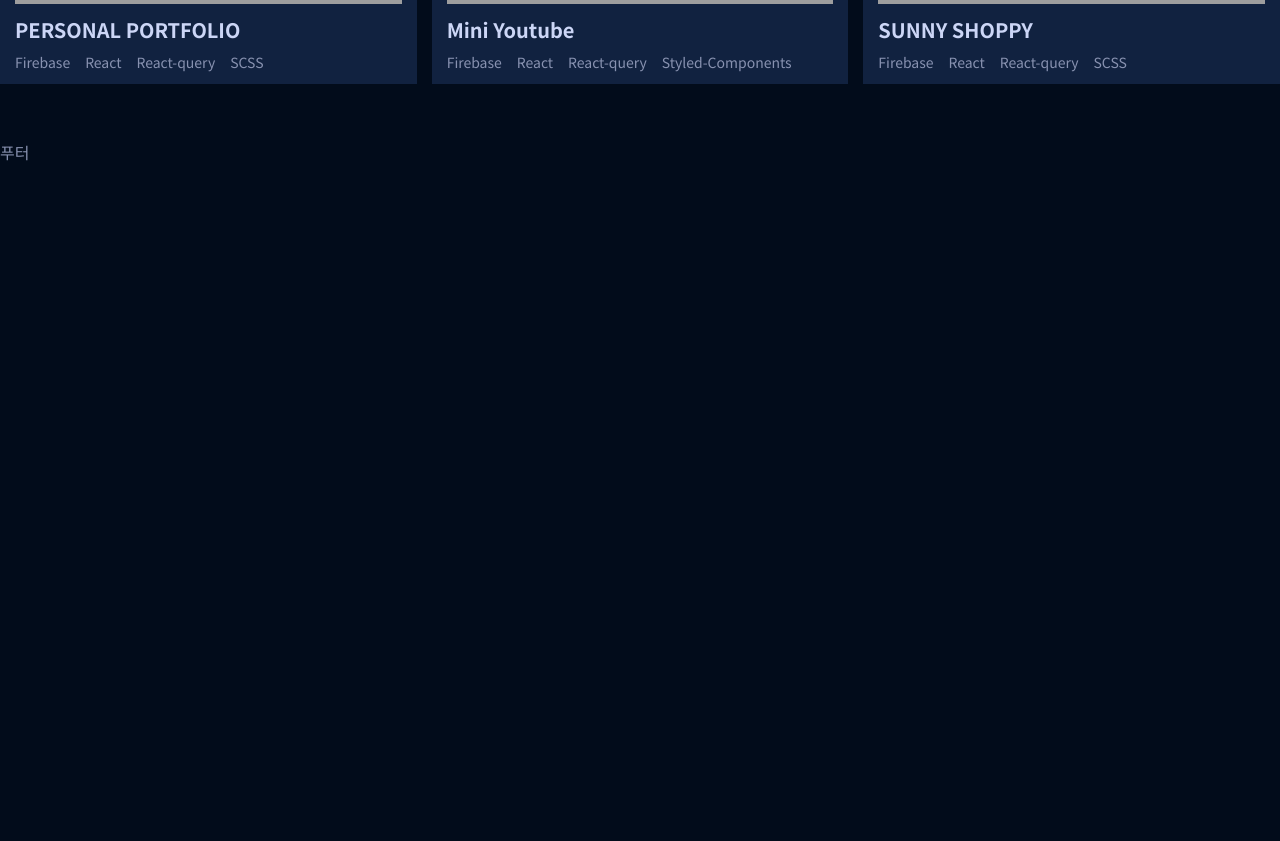
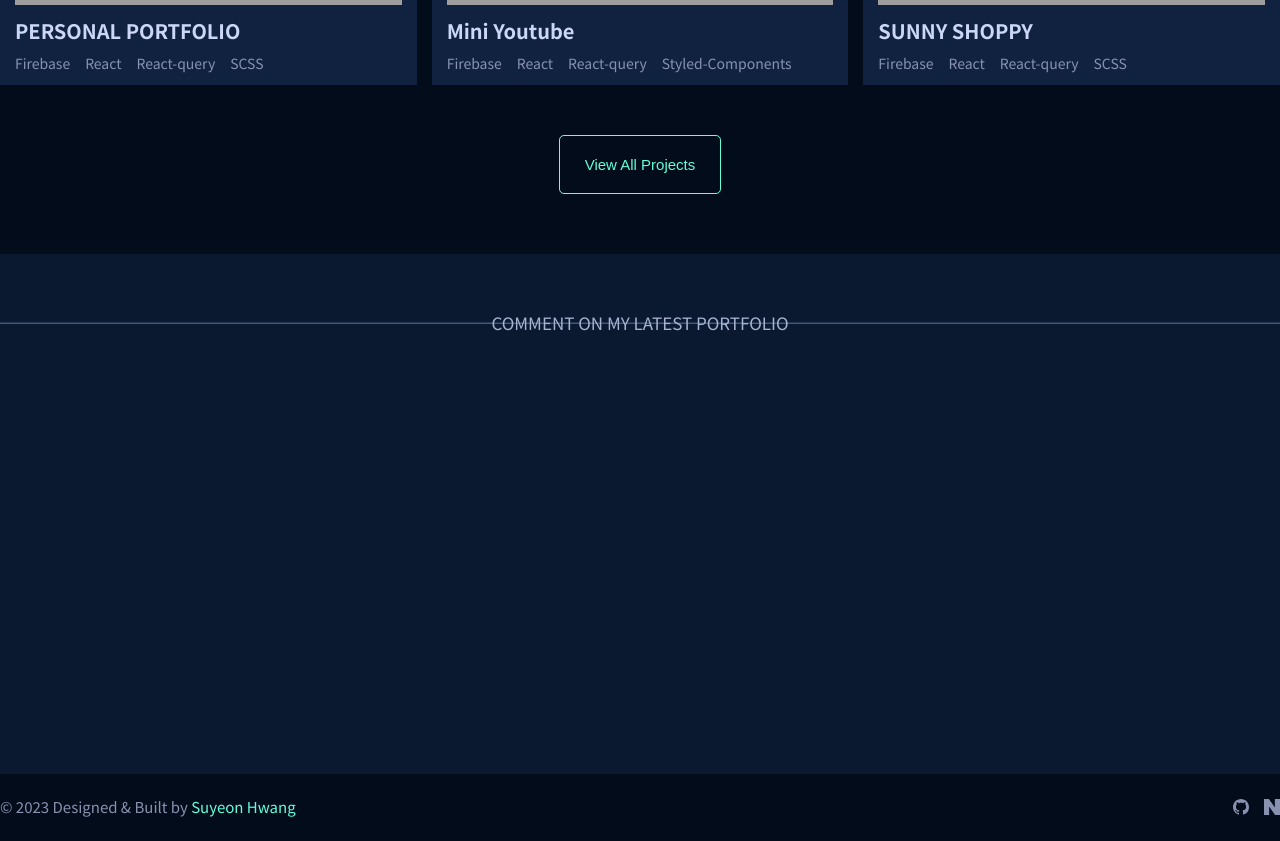
Before and after one commit to heysunny612/portfolio.v2, a React (Vite) app: page / in a window 1280 px wide. Shown: the part 1100-1941 px from the top of the page. Before the commit the page ends 1264 px from the top, so only its background shows below. Built offline with nearby package versions, Linux system fonts and the light colour scheme; grey boxes are pictures that could not be loaded.

Commit message:
Add: footer UI 구현

```diff
--- a/src/components/Button/Button.scss
+++ b/src/components/Button/Button.scss
@@ -6,6 +6,7 @@
   border-radius: 5px;
   cursor: pointer;
   transition: $transition;
+  font-size: 14px;
 
   &:hover {
     background-color: $accent-hover;
@@ -19,4 +20,9 @@
       filter: brightness(0.9);
     }
   }
+
+  &.large {
+    padding: 20px 25px;
+    font-size: 15px;
+  }
 }
--- a/src/components/Button/Button.tsx
+++ b/src/components/Button/Button.tsx
@@ -1,11 +1,15 @@
 interface IButtonPros {
   children: string;
   filled?: boolean;
+  large?: boolean;
 }
 
-export default function Button({ children, filled }: IButtonPros) {
+export default function Button({ children, filled, large }: IButtonPros) {
   return (
-    <button className={`primary_btn ${filled ? 'filled' : null}`}>
+    <button
+      className={`primary_btn ${filled ? 'filled' : null}
+      ${large ? 'large' : null}`}
+    >
       {children}
     </button>
   );
--- /dev/null
+++ b/src/components/Footer/Footer.scss
@@ -0,0 +1,30 @@
+footer {
+  padding: 25px 0;
+
+  > div {
+    display: flex;
+    justify-content: space-between;
+
+    p {
+      font-size: 15px;
+      span {
+        color: $accent;
+      }
+    }
+
+    .footer_links {
+      a {
+        margin-left: 15px;
+        svg {
+          transition: $transition;
+        }
+        &:hover {
+          color: $accent;
+          svg {
+            scale: 1.2;
+          }
+        }
+      }
+    }
+  }
+}
--- a/src/components/Footer/Footer.tsx
+++ b/src/components/Footer/Footer.tsx
@@ -1,3 +1,21 @@
+import { BsGithub } from 'react-icons/bs';
+import { SiNaver } from 'react-icons/si';
 export default function Footer() {
-  return <footer>푸터</footer>;
+  return (
+    <footer>
+      <div className='common_inner'>
+        <p>
+          © 2023 Designed & Built by <span>Suyeon Hwang</span>
+        </p>
+        <div className='footer_links'>
+          <a href='/'>
+            <BsGithub />
+          </a>
+          <a href='/'>
+            <SiNaver />
+          </a>
+        </div>
+      </div>
+    </footer>
+  );
 }
--- a/src/pages/Home/Home.scss
+++ b/src/pages/Home/Home.scss
@@ -1,11 +1,23 @@
 .main {
   .banner-container {
     height: 600px;
-    background-color: $lightest-navy;
+    background-color: $light-navy;
     box-shadow: 0px 2px 4px $navy-shadow;
   }
 
   .works-container {
     padding: 60px 0;
+    position: relative;
+
+    .btn_view_all {
+      margin-top: 50px;
+      text-align: center;
+    }
+  }
+
+  .comment_container {
+    padding: 60px 0;
+    height: 400px;
+    background-color: $navy;
   }
 }
--- a/src/pages/Home/Home.tsx
+++ b/src/pages/Home/Home.tsx
@@ -1,3 +1,4 @@
+import Button from '../../components/Button/Button';
 import Projects from '../../components/Projects/Projects';
 
 export default function Home() {
@@ -7,9 +8,19 @@ export default function Home() {
       <section className='works-container'>
         <div className='common_inner'>
           <h2 className='common_h2'>
-            <span>SOME OF MY LATEST WORK</span>
+            <span>SOME OF MY LATEST PROJECTS</span>
           </h2>
           <Projects />
+          <div className='btn_view_all'>
+            <Button large>View All Projects</Button>
+          </div>
+        </div>
+      </section>
+      <section className='comment_container'>
+        <div className='common_inner'>
+          <h2 className='common_h2'>
+            <span>Comment on my latest portfolio</span>
+          </h2>
         </div>
       </section>
     </main>
--- a/src/styles/_common.scss
+++ b/src/styles/_common.scss
@@ -6,12 +6,14 @@
   text-align: center;
   position: relative;
   margin-bottom: 50px;
+  font-size: 17px;
+
   span {
     position: relative;
     z-index: 1;
     padding: 0 50px;
-    background-color: $dark-navy;
     color: $light-slate;
+    text-transform: uppercase;
   }
 
   &::before {
--- a/src/styles/main.scss
+++ b/src/styles/main.scss
@@ -8,6 +8,7 @@
 @import '../components/Header/Header.scss';
 @import '../components/Button/Button.scss';
 @import '../components/Projects/Projects.scss';
+@import '../components/Footer/Footer.scss';
 
 //페이지
 @import '../pages/Home/Home.scss';
```
